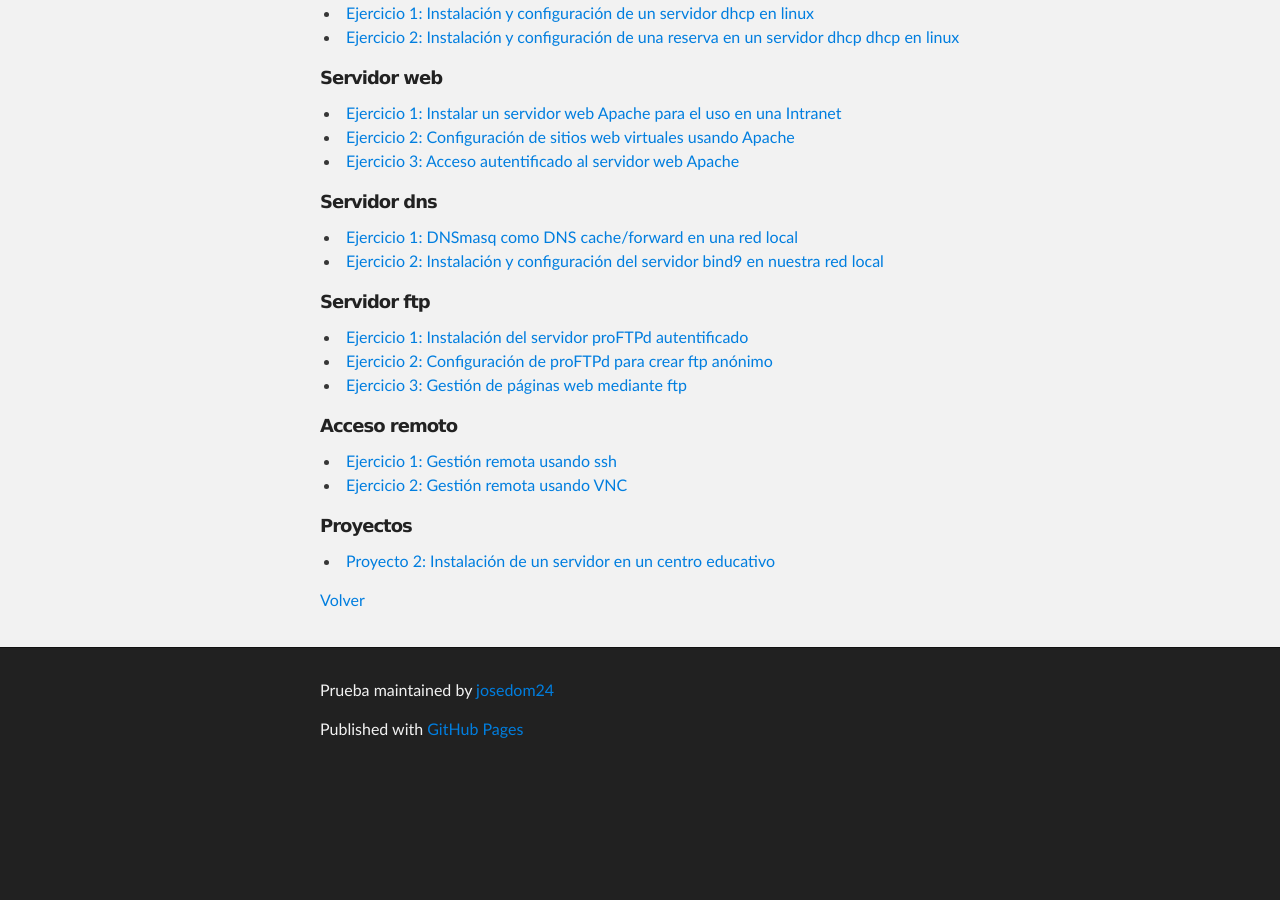
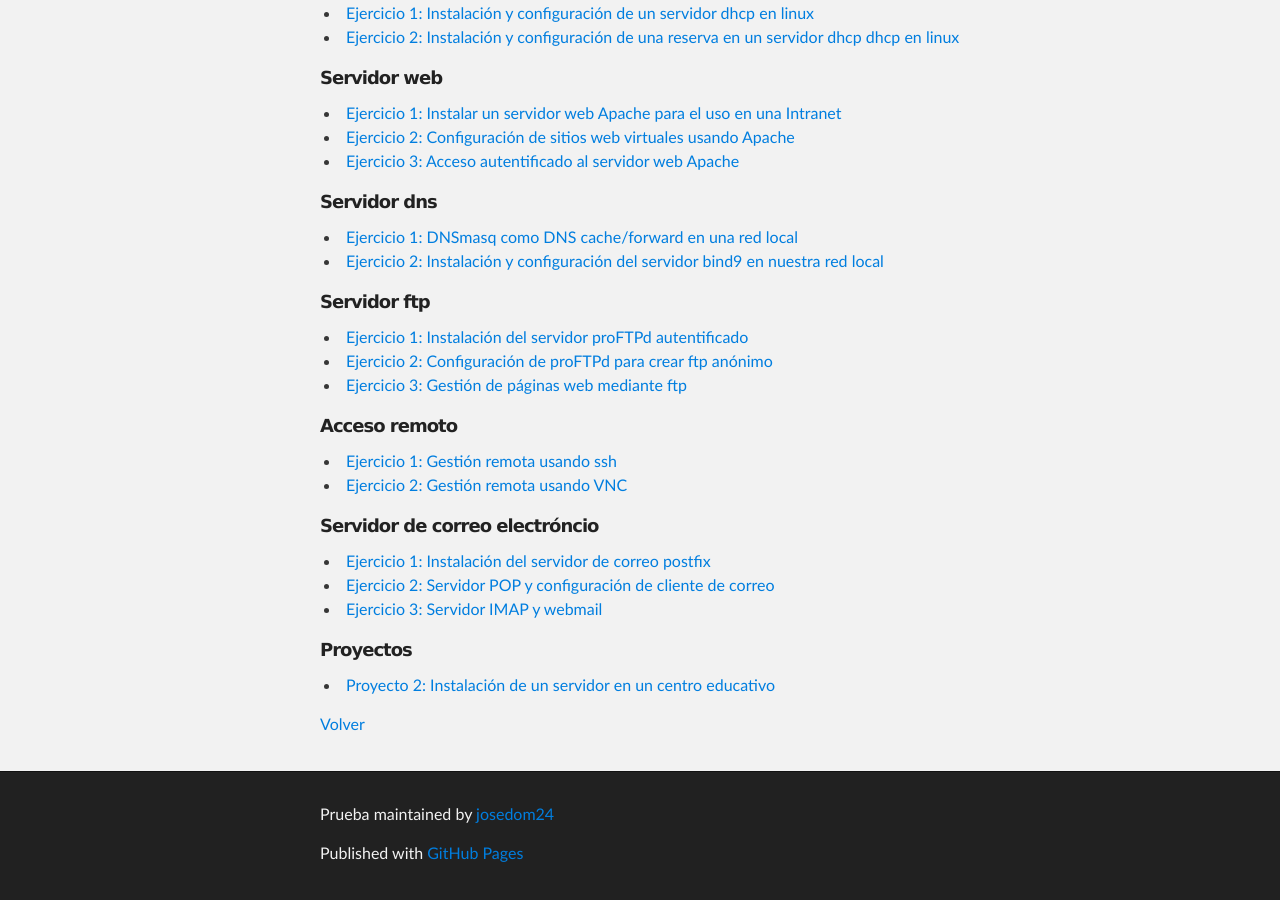
Before and after one commit to josedom24/josedom24.github.io, a Jekyll site: the page built from mod/serviciosgm/index.md, in a window 1280 px wide and 900 px high, scrolled down 1424 px. Built offline with Jekyll 4.4.1, drawn with Linux system fonts in a browser that asks for light colours; before the commit the page ends 2200 px from its top, so only the background shows below that.

Commit message:
mail linux

```diff
--- a/mod/serviciosgm/index.md
+++ b/mod/serviciosgm/index.md
@@ -87,6 +87,13 @@ tagline: CFGM SMR
 * [Ejercicio 1: Gestión remota usando ssh](e_linux_ssh_1)
 * [Ejercicio 2: Gestión remota usando VNC](e_linux_ssh_2)
 
+##### Servidor de correo electróncio
+
+* [Ejercicio 1: Instalación del servidor de correo postfix](e_linux_mail_1)
+* [Ejercicio 2: Servidor POP y configuración de cliente de correo](e_linux_mail_2)
+* [Ejercicio 3: Servidor IMAP y webmail](e_linux_mail_3)
+
+
 ##### Proyectos
 
 * [Proyecto 2: Instalación de un servidor en un centro educativo](proyecto2)
```
